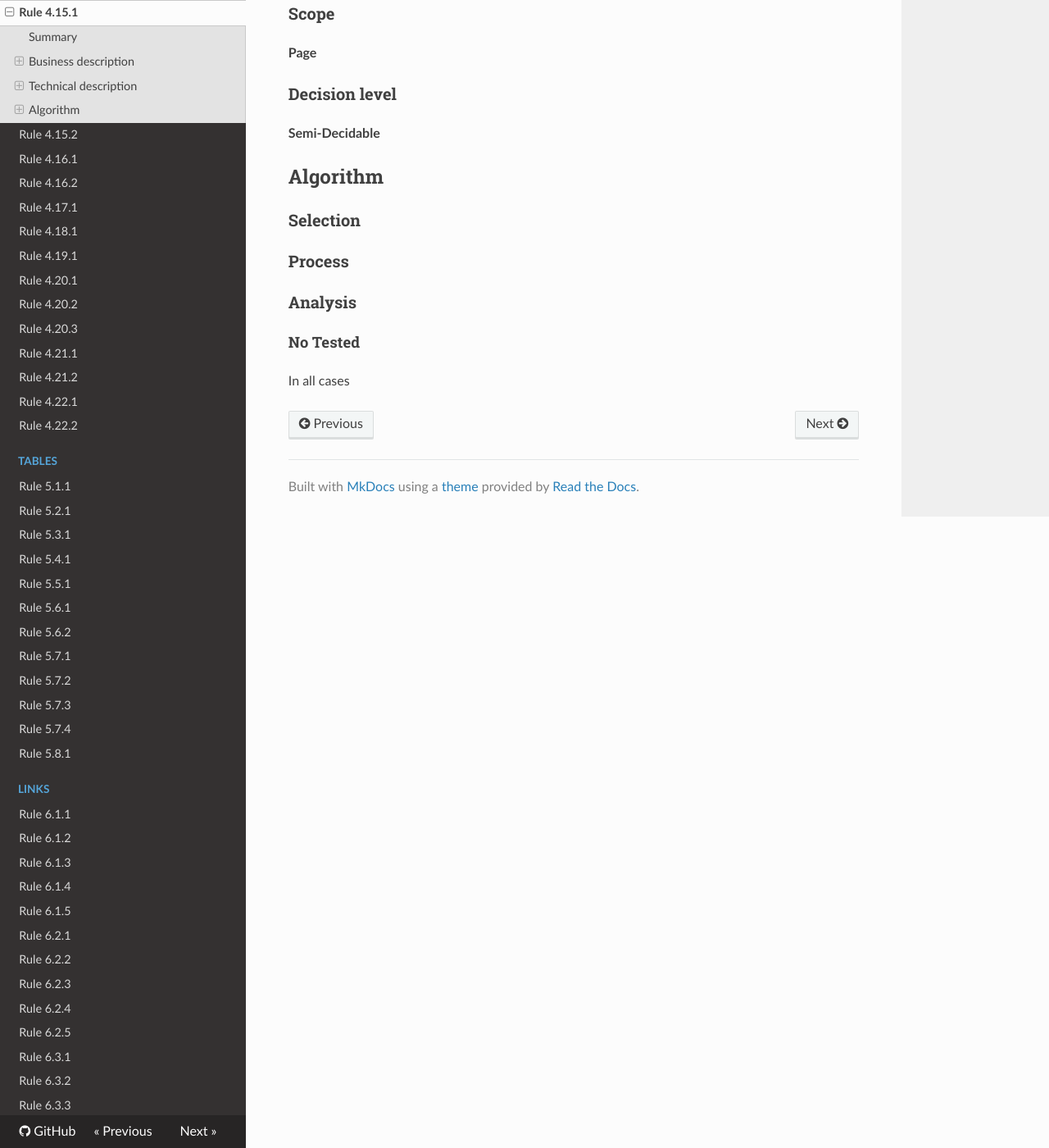
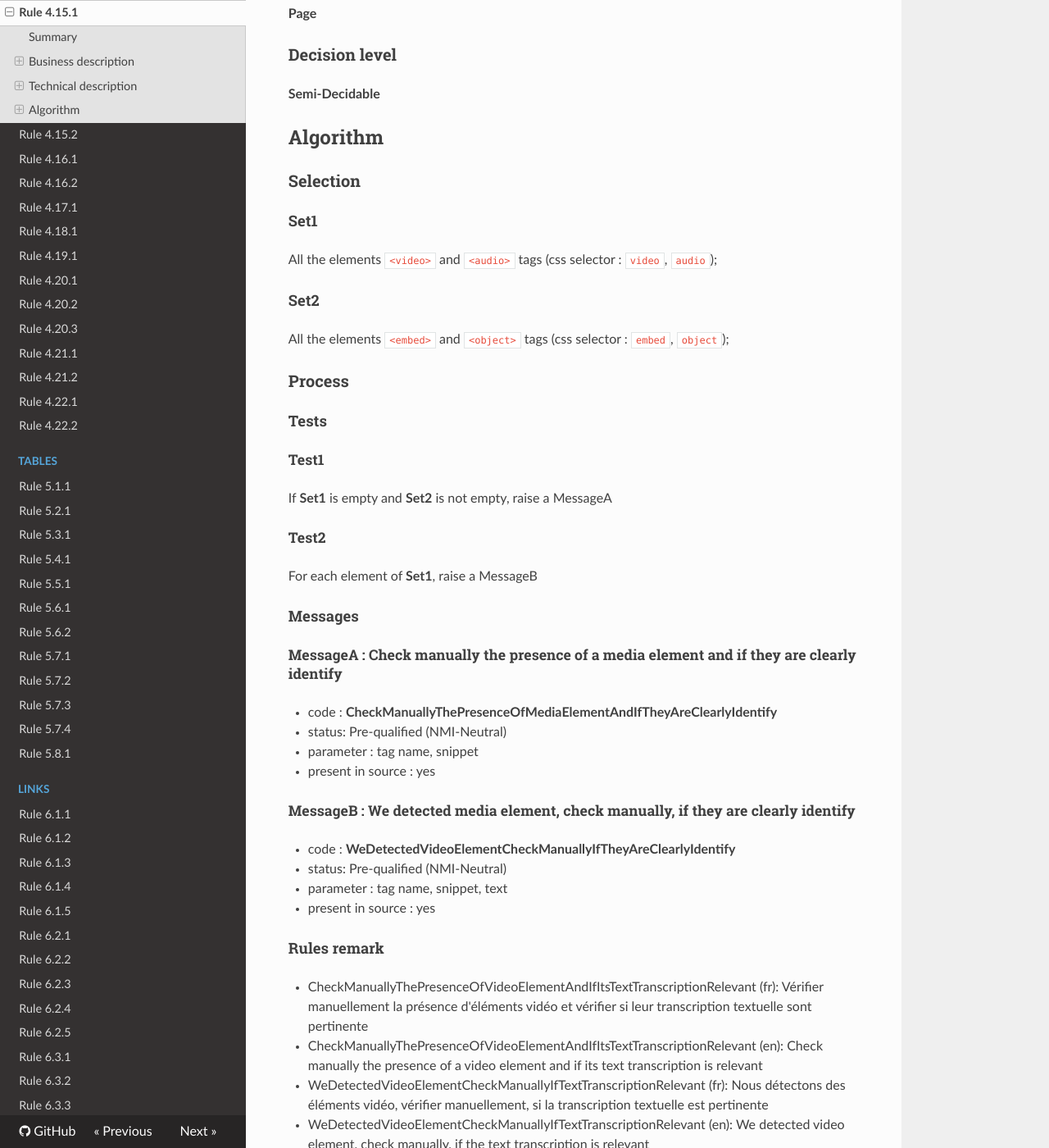
Before and after one commit to Tanaguru/RGAA3-2016, an MkDocs documentation site: the page built from docs/Rule-4-15-1.md, in a window 1280 px wide and 1400 px high, scrolled down 789 px. Shown: the whole window at 82% size. Built offline with MkDocs 1.6.1, drawn with Linux system fonts in a browser that asks for light colours; nearby versions of some CDN libraries; old or Windows-style settings are respelled for this version of MkDocs; some of the changed text lies outside the part shown.

Commit message:
Update tests 4.15.1

```diff
--- a/docs/Rule-4-15-1.md
+++ b/docs/Rule-4-15-1.md
@@ -1,22 +1,20 @@
 # Rule 4.15.1
 
 ## Summary
-
-No-check rule
 
 ## Business description
 
 ### Criterion
 
-[4.15](http://references.modernisation.gouv.fr/referentiel-technique-0#crit-4-15)
+[4.15](http://references.modernisation.gouv.fr/rgaa/criteres.html#crit-4-15)
 
 ###Test
 
-[4.15.1](http://references.modernisation.gouv.fr/referentiel-technique-0#test-4-15-1)
+[4.15.1](http://references.modernisation.gouv.fr/rgaa/criteres.html#test-4-15-1)
 
 ### Description
 
-Pour chaque <a href="http://references.modernisation.gouv.fr/referentiel-technique-0#mMediaTemp">m&eacute;dia temporel</a> seulement son, seulement vid&eacute;o ou synchronis&eacute;, le contenu textuel adjacent permet-il d'identifier clairement le m&eacute;dia temporel (<a href="http://references.modernisation.gouv.fr/referentiel-technique-0#cpCrit4-15" title="Cas particuliers pour le crit&egrave;re 4.15">hors cas particuliers</a>) ?
+Pour chaque <a href="http://references.modernisation.gouv.fr/referentiel-technique-0#mMediaTemp">m&eacute;dia temporel</a> seulement son, seulement vid&eacute;o ou synchronis&eacute;, le contenu textuel adjacent permet-il d'identifier clairement le m&eacute;dia temporel (<a href="http://references.modernisation.gouv.fr/rgaa/cas-particuliers.html#cp-4-1,4-2,4-3,4-5,4-7,4-9,4-11,4-13" title="Cas particuliers pour le crit&egrave;re 4.15">hors cas particuliers</a>) ?
 
 ### Level
 
@@ -36,10 +34,56 @@ Pour chaque <a href="http://references.modernisation.gouv.fr/referentiel-techniq
 
 ### Selection
 
+#### Set1
+
+All the elements `<video>` and `<audio>` tags (css selector : `video`, `audio`);
+
+#### Set2
+
+All the elements `<embed>` and `<object>` tags (css selector : `embed`, `object`);
+
 ### Process
+
+#### Tests
+
+##### Test1
+
+If **Set1** is empty and **Set2** is not empty, raise a MessageA
+
+##### Test2
+
+For each element of **Set1**, raise a MessageB
+
+#### Messages
+
+##### MessageA : Check manually the presence of a media element and if they are clearly identify
+
+-    code : **CheckManuallyThePresenceOfMediaElementAndIfTheyAreClearlyIdentify**
+-    status: Pre-qualified (NMI-Neutral)
+-    parameter : tag name, snippet
+-    present in source : yes
+
+##### MessageB : We detected media element, check manually, if they are clearly identify
+
+-    code : **WeDetectedVideoElementCheckManuallyIfTheyAreClearlyIdentify**
+-    status: Pre-qualified (NMI-Neutral)
+-    parameter : tag name, snippet, text
+-    present in source : yes
+
+#### Rules remark
+
+ * CheckManuallyThePresenceOfVideoElementAndIfItsTextTranscriptionRelevant (fr): V&eacute;rifier manuellement la pr&eacute;sence d'&eacute;l&eacute;ments vid&eacute;o et v&eacute;rifier si leur transcription textuelle sont pertinente
+ * CheckManuallyThePresenceOfVideoElementAndIfItsTextTranscriptionRelevant (en): Check manually the presence of a video element and if its text transcription is relevant
+
+ * WeDetectedVideoElementCheckManuallyIfTextTranscriptionRelevant (fr): Nous d&eacute;tectons des &eacute;l&eacute;ments vid&eacute;o, v&eacute;rifier manuellement, si la transcription textuelle est pertinente
+ * WeDetectedVideoElementCheckManuallyIfTextTranscriptionRelevant (en): We detected video element, check manually, if the text transcription is relevant
 
 ### Analysis
 
-#### No Tested
+#### Not Applicable
 
-In all cases
+if no media element is present in the page (**Set1** and **Set2** is empty)
+
+#### Pre-qualified
+
+In all other cases
```
